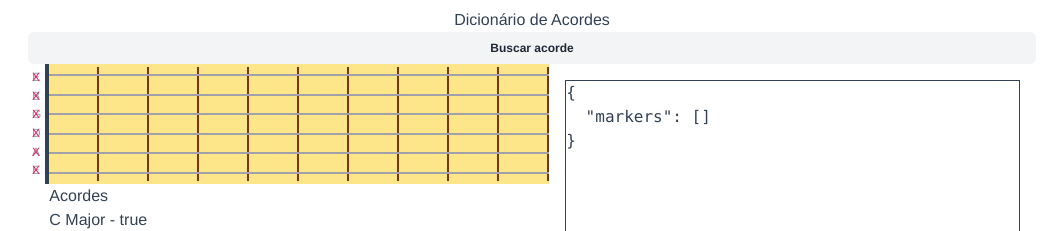
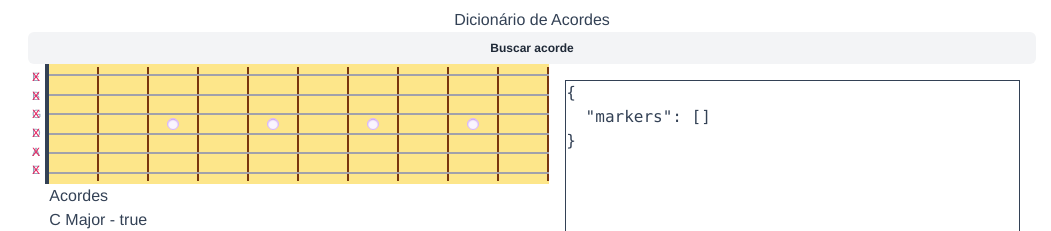
Before and after one commit to rondymesquita/chords-dict, a React (Vite) app: page / in a window 1280 px wide. Shown: the top 231 px of the page, without its empty margins (108-1159 px from the left). Built offline with nearby package versions, Linux system fonts and the light colour scheme.

Commit message:
chore: allow multiple marker

```diff
--- a/package.json
+++ b/package.json
@@ -26,6 +26,7 @@
     "@typescript-eslint/parser": "^6.0.0",
     "@vitejs/plugin-react": "^4.0.3",
     "eslint": "^8.45.0",
+    "eslint-plugin-react": "^7.33.1",
     "eslint-plugin-react-hooks": "^4.6.0",
     "eslint-plugin-react-refresh": "^0.4.3",
     "eslint-plugin-simple-import-sort": "^10.0.0",
--- a/src/app/usecases/add-marker.tsx
+++ b/src/app/usecases/add-marker.tsx
@@ -1,7 +1,9 @@
 import { useIndexedList } from '../../hooks/useList';
 import { Marker } from '../../model';
 
-export const useAddMarkerUseCase = () => {
+interface UseAddMarkerInput {allowMultipleSameString: boolean}
+
+export const useAddMarkerUseCase = ({ allowMultipleSameString }: UseAddMarkerInput = { allowMultipleSameString: false }) => {
   const [markers, add, removeMarker, exists] = useIndexedList<Marker>();
 
   const addMarker = (marker: Marker) => {
@@ -9,7 +11,7 @@ export const useAddMarkerUseCase = () => {
       (m: Marker) => m.string === marker.string
     );
 
-    if (markerOnSameString) {
+    if (markerOnSameString && !allowMultipleSameString) {
       removeMarker(markerOnSameString);
     }
     if (exists(marker)) {
--- a/src/theme/theme.ts
+++ b/src/theme/theme.ts
@@ -1,11 +1,12 @@
-import { extendTheme } from "@chakra-ui/react";
+import { extendTheme } from '@chakra-ui/react';
 
-import { colors } from "./colors";
-import { fontFamily, globalStyles } from "./global.styles";
+import { colors } from './colors';
+import { fontFamily, globalStyles } from './global.styles';
 
 const defaultTheme = extendTheme();
 
-console.log(defaultTheme);
+
+        console.log(defaultTheme);
 
 export const theme = extendTheme({
   styles: {
@@ -14,9 +15,10 @@ export const theme = extendTheme({
   colors: {
     primary: colors.purple,
     secondary: colors.amber,
+    terciary: colors.nanquin,
     destructive: colors.plum,
-    bg: { 0: "white", ...colors.slate, 1000: "black" },
-    fg: { 0: "white", ...colors.slate, 1000: "black" },
+    bg: { 0: 'white', ...colors.slate, 1000: 'black' },
+    fg: { 0: 'white', ...colors.slate, 1000: 'black' },
     ...colors,
   },
   components: {
@@ -27,29 +29,29 @@ export const theme = extendTheme({
     },
     Button: {
       defaultProps: {
-        size: "sm",
+        size: 'sm',
       },
       sizes: {
-        sm: { h: "8", minW: "8", fontSize: "xs", px: "8" },
+        sm: { h: '8', minW: '8', fontSize: 'xs', px: '8' },
       },
       variants: {
         primary: (props: any) => ({
           ...defaultTheme.components.Button.variants.solid(props),
-          bgGradient: "linear(to-r, primary.500, primary.400)",
+          bgGradient: 'linear(to-r, primary.500, primary.400)',
         }),
         action: (props: any) => ({
           ...defaultTheme.components.Button.variants.solid(props),
           boxShadow:
-            "0 10px 15px -3px rgba(0, 0, 0, 0.1), 0 4px 6px -2px rgba(0, 0, 0, 0.05)",
-          "&:hover": {
+            '0 10px 15px -3px rgba(0, 0, 0, 0.1), 0 4px 6px -2px rgba(0, 0, 0, 0.05)',
+          '&:hover': {
             boxShadow:
-              "0 10px 15px -3px rgb(0 0 0 / 10%), 0 15px 15px -2px rgb(0 0 0 / 10%)",
-            transform: "scale(1.03)",
+              '0 10px 15px -3px rgb(0 0 0 / 10%), 0 15px 15px -2px rgb(0 0 0 / 10%)',
+            transform: 'scale(1.03)',
           },
         }),
       },
       baseStyle: {
-        borderRadius: "md",
+        borderRadius: 'md',
       },
     },
   },
--- a/src/view/atoms/Board.tsx
+++ b/src/view/atoms/Board.tsx
@@ -1,10 +1,27 @@
-import { Box, Flex } from '@chakra-ui/react';
+import { Box, Flex, React, Square } from '@chakra-ui/react';
 
 export interface BoardProps {
   frets: number
 }
 
+export default function Dot() {
+  return (
+    <Square
+      bgColor={'primary.50'}
+      size={'12px'}
+      margin={'auto'}
+      borderRadius={'2xl'}
+      border={'1px solid var(--chakra-colors-primary-300)'}
+      dropShadow={'2xl'}
+      sx={{
+        boxShadow: 'inset 0px 1px 2px -1px var(--chakra-colors-primary-700)'
+      }}></Square>
+  )
+}
+
+
 export function Board({ frets=22 }: BoardProps) {
+  const dotsPosition: number[] = [3,5,7,9,12,15].map(n => n-1)
   return (
     <Box
       height={'100%'}
@@ -19,18 +36,25 @@ export function Board({ frets=22 }: BoardProps) {
         py={'1px'}
       >
         {/* frets */}
-        <Flex width='100%' py={'2px'}>
+        <Flex
+          width='100%'
+          py={'2px'}>
           {new Array(frets).fill(0).map((_, index) => {
             return (
               <Flex
                 key={index}
-                // bgColor={"yellow.100"}
+                // bgColor={'yellow.100'}
                 height={'100%'}
                 width={'50px'}
                 borderRight={'2px'}
                 borderColor={'secondary.900'}
                 flexDirection={'column'}
-              ></Flex>
+                justifyContent={'center'}
+                alignContent={'center'}
+
+              >
+                {dotsPosition.includes(index) && <Dot/>}
+              </Flex>
             );
           })}
         </Flex>
--- a/src/view/widgets/BoardWidget.tsx
+++ b/src/view/widgets/BoardWidget.tsx
@@ -18,7 +18,7 @@ import { MarkerPosition } from '../atoms/types';
 import Debug from '../debug/Debug';
 
 export function BoardWidget() {
-  const { markers, addMarker } = useAddMarkerUseCase()
+  const { markers, addMarker } = useAddMarkerUseCase({ allowMultipleSameString: false })
   const { matches, cleanMatches, setMatches } = useAddMatchUseCase()
   const { searchChords } = useSearchChords()
 
```
Also changed, not shown: .eslintrc.cjs, 1 other file (tests, documents, lock files or other folders).
